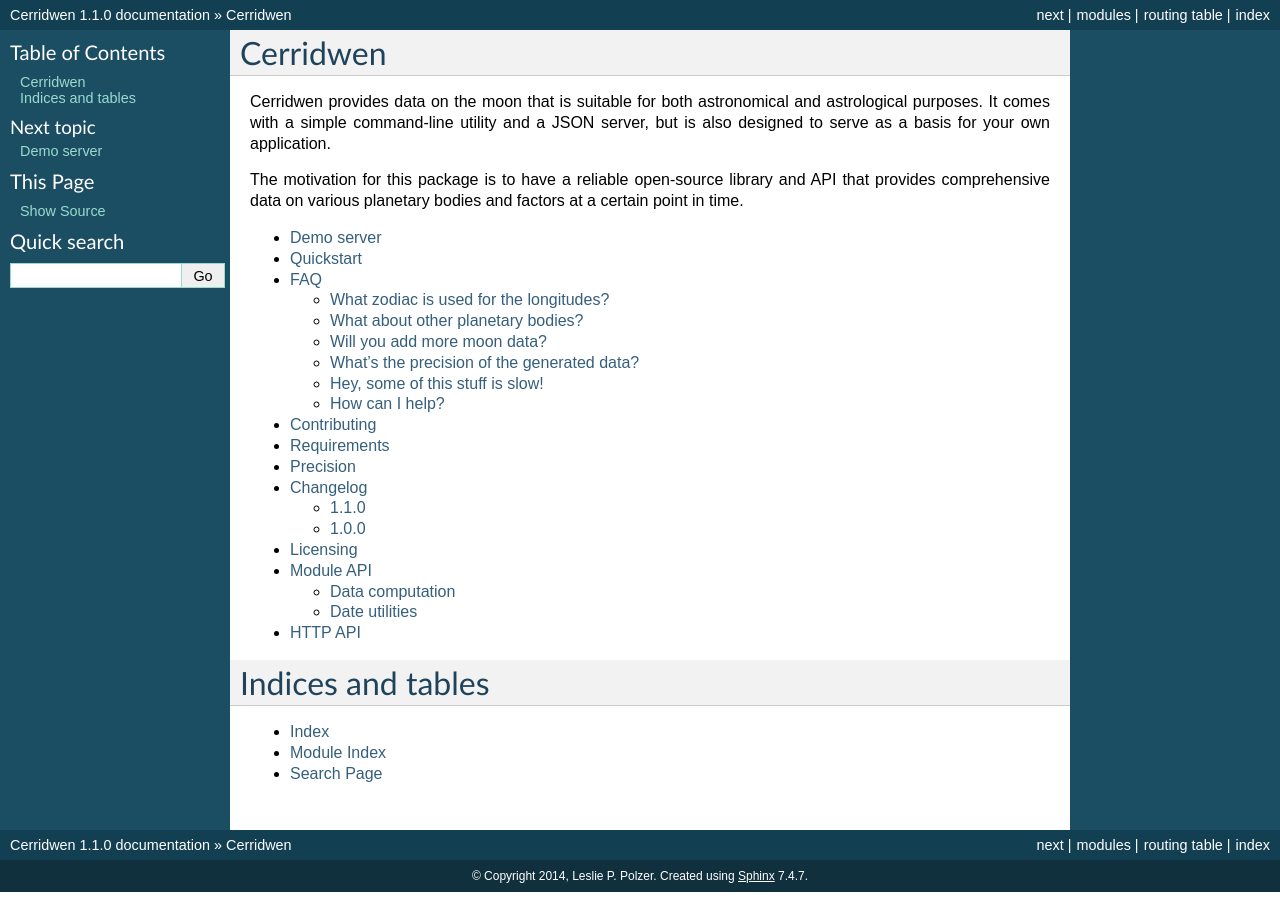
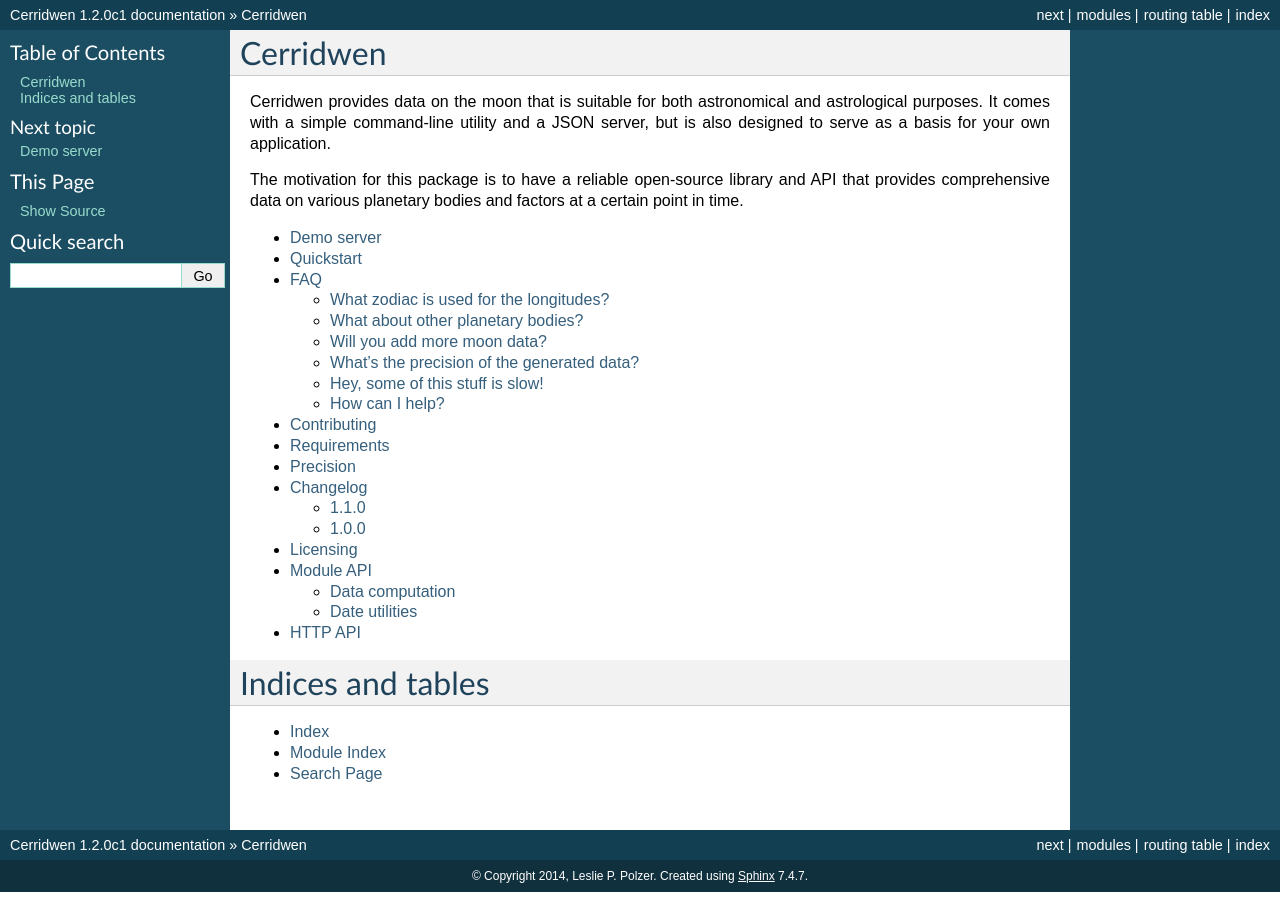
Before and after one commit to skypher/cerridwen, a Sphinx documentation site: the page built from docs/index.rst, in a window 1280 px wide. Built offline with Sphinx 7.4.7, drawn with Linux system fonts in a browser that asks for light colours; formulas are drawn with MathJax 3.

Commit message:
Update version in conf.py.

```diff
--- a/docs/conf.py
+++ b/docs/conf.py
@@ -58,9 +58,9 @@ copyright = '2014, Leslie P. Polzer'
 # built documents.
 #
 # The short X.Y version.
-version = '1.1.0'
+version = '1.2.0'
 # The full version, including alpha/beta/rc tags.
-release = '1.1.0'
+release = '1.2.0c1'
 
 # The language for content autogenerated by Sphinx. Refer to documentation
 # for a list of supported languages.
```
